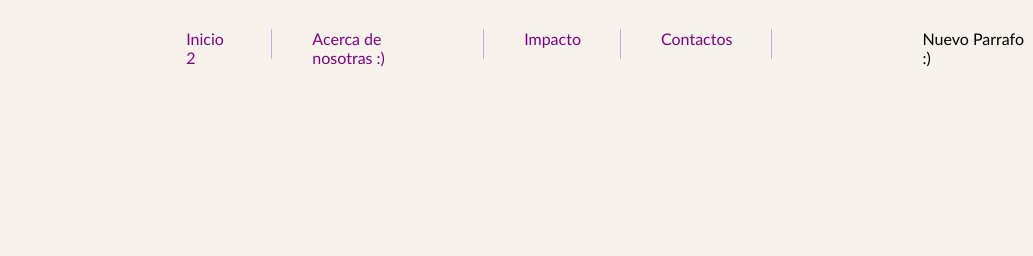
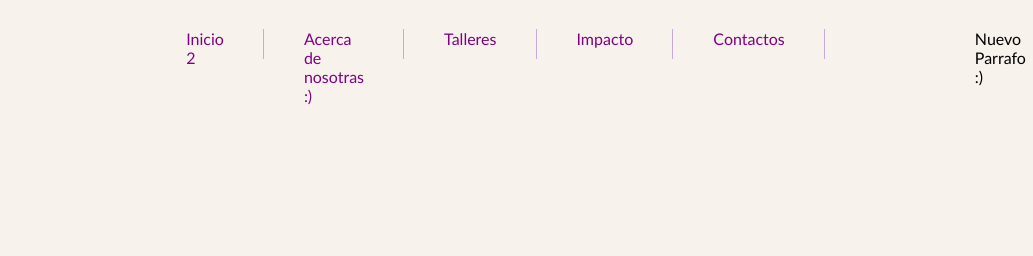
Before and after one commit to CHIDAS-TECH/landing-page, a plain HTML site: page index.html in a window 1280 px wide. Shown: the top 256 px of the page, 247-1280 px from the left. Drawn offline with Linux system fonts and the light colour scheme.

```diff
--- a/index.html
+++ b/index.html
@@ -17,6 +17,9 @@
                 </li>
                 <li>
                     Acerca de nosotras :)
+                </li>
+		<li>
+                    Talleres
                 </li>
                 <li>
                     Impacto
```
